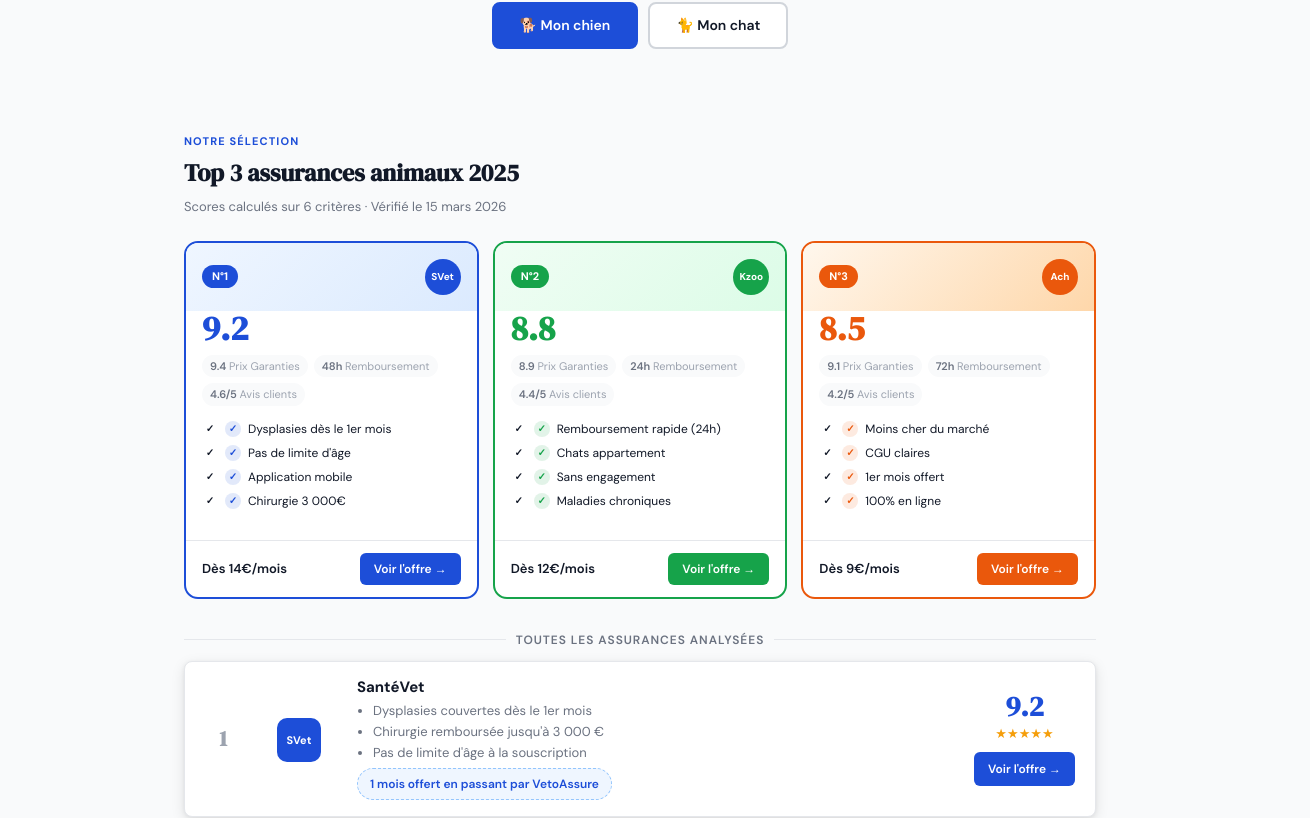
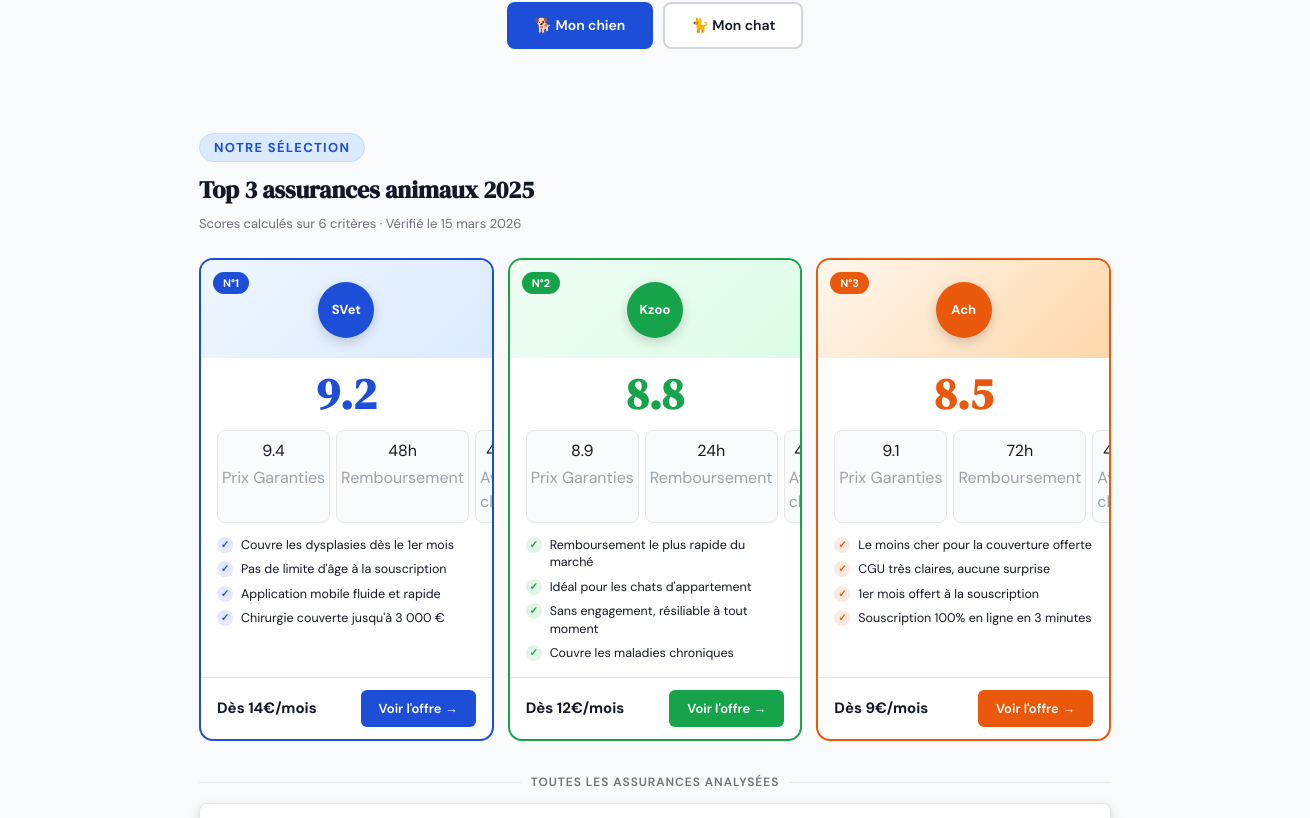
Before and after one commit to darkmana12/VetoAssure, a Next.js app: page / in a window 1280 px wide. Shown: the part 330-1148 px from the top of the page, 1310 px wide, since content can reach past the window. Built offline with nearby package versions, Linux system fonts and the light colour scheme.

Commit message:
style: UI tweaks - layout, why-grid, cover cards, FAQ content
Made-with: Cursor

```diff
--- a/app/globals.css
+++ b/app/globals.css
@@ -42,6 +42,14 @@ h1, h2, h3 {
   text-align: center;
   padding: 7px 16px;
   letter-spacing: 0.02em;
+  display: flex;
+  align-items: center;
+  justify-content: center;
+  gap: 0;
+}
+.trust-sep {
+  margin: 0 14px;
+  opacity: 0.6;
 }
 
 /* ---- NAV ---- */
@@ -183,18 +191,20 @@ h1, h2, h3 {
   transition: transform 0.2s ease;
 }
 
-.nav-dropdown:hover .nav-dropdown-trigger {
+.nav-dropdown:hover .nav-dropdown-trigger,
+.nav-dropdown.open .nav-dropdown-trigger {
   color: var(--blue) !important;
   -webkit-text-fill-color: var(--blue) !important;
 }
 
-.nav-dropdown:hover .nav-dropdown-trigger::after {
+.nav-dropdown:hover .nav-dropdown-trigger::after,
+.nav-dropdown.open .nav-dropdown-trigger::after {
   transform: scaleX(1);
 }
 
 .nav-dropdown-menu {
   position: absolute;
-  top: calc(100% + 12px);
+  top: calc(100% + 6px);
   left: 0;
   background: #fff;
   border: 1px solid var(--border);
@@ -208,7 +218,8 @@ h1, h2, h3 {
   z-index: 200;
 }
 
-.nav-dropdown:hover .nav-dropdown-menu {
+.nav-dropdown:hover .nav-dropdown-menu,
+.nav-dropdown.open .nav-dropdown-menu {
   opacity: 1;
   pointer-events: all;
   transform: translateY(0);
@@ -305,6 +316,10 @@ h1, h2, h3 {
 }
 
 /* ---- LAYOUT ---- */
+main {
+  margin-right: -30px;
+}
+
 .page-wrapper {
   max-width: 960px;
   margin: 0 auto;
@@ -411,12 +426,17 @@ h1, h2, h3 {
 
 /* ---- SECTION LABELS ---- */
 .section-label {
-  font-size: 11px;
+  font-size: 13px;
   font-weight: 700;
   text-transform: uppercase;
   letter-spacing: 0.1em;
   color: var(--blue);
-  margin-bottom: 6px;
+  margin-bottom: 10px;
+  display: inline-block;
+  background: var(--blue-light, #EFF6FF);
+  border: 1px solid #BFDBFE;
+  border-radius: 20px;
+  padding: 4px 14px;
 }
 
 .section-title {
@@ -453,16 +473,29 @@ h1, h2, h3 {
   border: 2px solid var(--border);
   overflow: hidden;
   background: #fff;
+  display: flex;
+  flex-direction: column;
+  text-decoration: none;
+  transition: transform 0.18s ease, box-shadow 0.18s ease;
+}
+
+.assurance-card:hover {
+  transform: translateY(-3px);
+  box-shadow: 0 12px 32px rgba(0,0,0,0.13);
 }
 
 .assurance-card-header {
-  padding: 16px;
+  padding: 14px 16px 20px;
   display: flex;
+  flex-direction: column;
   align-items: center;
-  justify-content: space-between;
+  position: relative;
 }
 
 .assurance-card-pill {
+  position: absolute;
+  top: 12px;
+  left: 12px;
   font-size: 11px;
   font-weight: 700;
   padding: 3px 10px;
@@ -470,72 +503,117 @@ h1, h2, h3 {
 }
 
 .assurance-card-logo {
-  width: 36px;
-  height: 36px;
+  width: 56px;
+  height: 56px;
   border-radius: 50%;
   display: flex;
   align-items: center;
   justify-content: center;
-  font-size: 10px;
+  font-size: 13px;
   font-weight: 700;
   color: #fff;
+  margin-top: 8px;
+  box-shadow: 0 4px 12px rgba(0,0,0,0.18);
 }
 
 .assurance-card-body {
-  padding: 0 16px 16px;
+  padding: 14px 16px 0;
+  flex: 1;
+  display: flex;
+  flex-direction: column;
+}
+
+.assurance-card-name {
+  font-size: 20px;
+  font-weight: 700;
+  color: var(--text);
+  text-align: center;
+  margin-bottom: 4px;
+}
+
+.assurance-card-tagline {
+  font-size: 12px;
+  color: var(--text-2);
+  text-align: center;
+  line-height: 1.4;
+  margin-bottom: 12px;
 }
 
 .assurance-card-score {
   font-family: var(--font-dm-serif), serif;
-  font-size: 34px;
+  font-size: 44px;
   font-weight: 700;
   line-height: 1;
-  margin-bottom: 10px;
+  text-align: center;
+  margin-bottom: 14px;
+}
+
+.assurance-card-score-denom {
+  font-size: 18px;
+  font-weight: 400;
+  opacity: 0.6;
 }
 
 .assurance-card-facts {
   display: flex;
   gap: 6px;
-  flex-wrap: wrap;
   margin-bottom: 14px;
 }
 
 .assurance-card-fact {
-  font-size: 11px;
-  font-weight: 600;
-  padding: 3px 8px;
-  border-radius: 20px;
+  flex: 1;
+  display: flex;
+  flex-direction: column;
+  align-items: center;
+  gap: 3px;
+  padding: 8px 4px;
+  border-radius: 8px;
   background: var(--bg);
-  color: var(--text-2);
+  border: 1px solid var(--border);
+}
+
+.assurance-card-fact-value {
+  font-size: 14px;
+  font-weight: 700;
+  color: var(--text);
+}
+
+.assurance-card-fact-label {
+  font-size: 10px;
+  color: var(--text-3);
+  text-align: center;
+  line-height: 1.3;
 }
 
 .assurance-card-checks {
   list-style: none;
   display: flex;
   flex-direction: column;
-  gap: 6px;
+  gap: 7px;
   margin-bottom: 14px;
+  flex: 1;
 }
 
 .assurance-card-check {
   display: flex;
-  align-items: center;
-  gap: 7px;
-  font-size: 12px;
+  align-items: flex-start;
+  gap: 8px;
+  font-size: 12.5px;
   color: var(--text);
+  line-height: 1.4;
 }
 
-.assurance-card-check::before {
-  content: '✓';
-  width: 16px;
-  height: 16px;
+.assurance-card-check-icon {
+  width: 18px;
+  height: 18px;
   border-radius: 50%;
-  display: flex;
+  display: inline-flex;
   align-items: center;
   justify-content: center;
   font-size: 10px;
   font-weight: 700;
   flex-shrink: 0;
+  margin-top: 1px;
 }
 
 .assurance-card-footer {
@@ -544,18 +622,25 @@ h1, h2, h3 {
   align-items: center;
   justify-content: space-between;
   border-top: 1px solid var(--border);
+  margin-top: auto;
 }
 
 .assurance-card-price {
-  font-size: 13px;
-  font-weight: 600;
+  font-size: 15px;
+  font-weight: 700;
   color: var(--text);
 }
 
+.assurance-card-price-note {
+  font-size: 11px;
+  color: var(--text-3);
+  margin-top: 2px;
+}
+
 .assurance-card-btn {
-  font-size: 12px;
+  font-size: 13px;
   font-weight: 600;
-  padding: 7px 14px;
+  padding: 9px 18px;
   border-radius: 6px;
   color: #fff;
   text-decoration: none;
@@ -592,7 +677,7 @@ h1, h2, h3 {
   display: grid;
   grid-template-columns: 36px 80px 1fr auto;
   gap: 18px;
-  align-items: center;
+  align-items: stretch;
   padding: 16px 20px;
   background: #fff;
   border: 1px solid var(--border);
@@ -635,10 +720,12 @@ h1, h2, h3 {
   flex-direction: column;
   gap: 6px;
   min-width: 0;
+  flex: 1;
+  padding-bottom: 6px;
 }
 
 .list-card-name {
-  font-size: 15px;
+  font-size: 22px;
   font-weight: 700;
   color: var(--text);
   line-height: 1.2;
@@ -662,40 +749,43 @@ h1, h2, h3 {
   display: inline-flex;
   align-items: center;
   gap: 6px;
-  font-size: 12px;
+  font-size: 13.5px;
   font-weight: 600;
-  border-style: dashed;
+  border-style: solid;
   border-width: 1.5px;
   border-radius: 20px;
-  padding: 6px 12px;
+  padding: 6px 14px;
   width: fit-content;
+  margin-left: 40px;
+  margin-top: auto;
 }
 
 .list-card-cta {
   display: flex;
   flex-direction: column;
   align-items: center;
+  justify-content: center;
   gap: 4px;
   min-width: 100px;
 }
 
 .list-card-score-big {
   font-family: var(--font-dm-serif), serif;
-  font-size: 28px;
+  font-size: 40px;
   font-weight: 700;
   line-height: 1;
 }
 
 .list-card-stars {
-  font-size: 13px;
+  font-size: 18px;
   color: #F59E0B;
   margin-bottom: 4px;
 }
 
 .list-card-btn {
-  font-size: 12px;
+  font-size: 15px;
   font-weight: 600;
-  padding: 8px 14px;
+  padding: 10px 18px;
   border-radius: 6px;
   color: #fff;
   pointer-events: none;
@@ -707,7 +797,7 @@ h1, h2, h3 {
 /* ---- RACE GRID ---- */
 .race-grid {
   display: grid;
-  grid-template-columns: repeat(auto-fill, minmax(140px, 1fr));
+  grid-template-columns: repeat(4, 1fr);
   gap: 10px;
   margin-bottom: 14px;
 }
@@ -752,7 +842,7 @@ h1, h2, h3 {
 .see-all-link {
   display: inline-block;
   margin-top: 14px;
-  font-size: 13px;
+  font-size: 16px;
   font-weight: 600;
   color: var(--blue);
   text-decoration: none;
@@ -797,8 +887,8 @@ h1, h2, h3 {
 }
 
 .stat-card-label {
-  font-size: 11px;
-  color: var(--text-2);
+  font-size: 13px;
+  color: var(--text);
   line-height: 1.5;
 }
 
@@ -818,13 +908,23 @@ h1, h2, h3 {
   display: grid;
   grid-template-columns: 1fr 1fr;
   gap: 24px;
-  align-items: start;
+  align-items: stretch;
+  padding-top: 20px;
+  padding-bottom: 20px;
 }
 
 .why-cards {
   display: flex;
   flex-direction: column;
   gap: 12px;
+  height: 100%;
+  margin-left: 28px;
+  padding-top: 14px;
+  padding-bottom: 14px;
+}
+
+.why-cards .why-card {
+  flex: 1;
 }
 
 .why-card {
@@ -832,34 +932,43 @@ h1, h2, h3 {
   border: 1px solid var(--border);
   border-radius: var(--radius-sm);
   box-shadow: 0 2px 6px rgba(0,0,0,0.06);
-  padding: 14px;
+  padding: 18px 16px;
   display: flex;
   align-items: flex-start;
-  gap: 12px;
+  gap: 14px;
 }
 
 .why-card-icon {
-  width: 34px;
-  height: 34px;
+  width: 42px;
+  height: 42px;
   border-radius: var(--radius-sm);
   display: flex;
   align-items: center;
   justify-content: center;
-  font-size: 16px;
+  font-size: 20px;
   flex-shrink: 0;
 }
 
+.why-card-content {
+  flex: 1;
+  display: flex;
+  flex-direction: column;
+  justify-content: center;
+}
+
 .why-card-title {
-  font-size: 13px;
+  font-size: 16px;
   font-weight: 600;
   color: var(--text);
-  margin-bottom: 4px;
+  margin-bottom: 6px;
 }
 
 .why-card-desc {
-  font-size: 12px;
+  font-size: 14px;
   color: var(--text-2);
-  line-height: 1.55;
+  line-height: 1.6;
+  margin-top: 9px;
+  margin-bottom: 9px;
 }
 
 /* ---- COVERS GRID ---- */
@@ -897,7 +1006,7 @@ h1, h2, h3 {
 }
 
 .cover-card-title {
-  font-size: 13px;
+  font-size: 16px;
   font-weight: 600;
   color: var(--text);
 }
@@ -911,7 +1020,7 @@ h1, h2, h3 {
 }
 
 .cover-card-list li {
-  font-size: 12px;
+  font-size: 14px;
   color: var(--text-2);
   display: flex;
   align-items: center;
--- a/app/page.tsx
+++ b/app/page.tsx
@@ -19,19 +19,21 @@ const TOP3 = [
     color: '#1D4ED8',
     gradientFrom: '#EFF6FF',
     gradientTo: '#DBEAFE',
+    tagline: 'Meilleur rapport qualité / garanties',
     score: 9.2,
     facts: [
-      { label: 'Prix Garanties', value: '9.4' },
+      { label: 'Prix\u00a0Garanties', value: '9.4' },
       { label: 'Remboursement', value: '48h' },
       { label: 'Avis clients', value: '4.6/5' },
     ],
     checks: [
-      'Dysplasies dès le 1er mois',
-      "Pas de limite d'âge",
-      'Application mobile',
-      'Chirurgie 3 000€',
+      'Couvre les dysplasies dès le 1er mois',
+      "Pas de limite d'âge à la souscription",
+      'Application mobile fluide et rapide',
+      'Chirurgie couverte jusqu\'à 3\u00a0000\u00a0€',
     ],
     price: '14€',
+    priceNote: 'Devis en 2 min',
     href: '/avis/santeVet',
   },
   {
@@ -41,19 +43,21 @@ const TOP3 = [
     color: '#16A34A',
     gradientFrom: '#F0FDF4',
     gradientTo: '#DCFCE7',
+    tagline: 'Remboursement le plus rapide (24h)',
     score: 8.8,
     facts: [
-      { label: 'Prix Garanties', value: '8.9' },
+      { label: 'Prix\u00a0Garanties', value: '8.9' },
       { label: 'Remboursement', value: '24h' },
       { label: 'Avis clients', value: '4.4/5' },
     ],
     checks: [
-      'Remboursement rapide (24h)',
-      'Chats appartement',
-      'Sans engagement',
-      'Maladies chroniques',
+      'Remboursement le plus rapide du marché',
+      'Idéal pour les chats d\'appartement',
+      'Sans engagement, résiliable à tout moment',
+      'Couvre les maladies chroniques',
     ],
     price: '12€',
+    priceNote: 'Sans engagement',
     href: '/avis/kozoo',
   },
   {
@@ -63,19 +67,21 @@ const TOP3 = [
     color: '#EA580C',
     gradientFrom: '#FFF7ED',
     gradientTo: '#FED7AA',
+    tagline: 'Le meilleur prix du marché',
     score: 8.5,
     facts: [
-      { label: 'Prix Garanties', value: '9.1' },
+      { label: 'Prix\u00a0Garanties', value: '9.1' },
       { label: 'Remboursement', value: '72h' },
       { label: 'Avis clients', value: '4.2/5' },
     ],
     checks: [
-      'Moins cher du marché',
-      'CGU claires',
-      '1er mois offert',
-      '100% en ligne',
+      'Le moins cher pour la couverture offerte',
+      'CGU très claires, aucune surprise',
+      '1er mois offert à la souscription',
+      'Souscription 100% en ligne en 3 minutes',
     ],
     price: '9€',
+    priceNote: '1er mois offert',
     href: '/avis/acheel',
   },
 ]
@@ -330,7 +336,7 @@ export default function HomePage() {
         <h2 className="section-title">Faut-il vraiment souscrire une assurance pour son animal ?</h2>
 
         <div className="why-grid">
-          <div style={{ display: 'flex', flexDirection: 'column', gap: 16 }}>
+          <div style={{ display: 'flex', flexDirection: 'column', gap: 16, paddingTop: 14, paddingBottom: 14, justifyContent: 'space-between', height: '100%' }}>
             <p className="seo-text" style={{ marginTop: 0 }}>
               La question revient souvent :{' '}
               <strong>est-ce vraiment utile d&apos;assurer son chien ou son chat ?</strong> La réponse
@@ -357,7 +363,7 @@ export default function HomePage() {
           <div className="why-cards">
             <div className="why-card">
               <div className="why-card-icon" style={{ background: '#DBEAFE' }}>🏥</div>
-              <div>
+              <div className="why-card-content">
                 <div className="why-card-title">Soins imprévus couverts</div>
                 <div className="why-card-desc">
                   Accidents, maladies soudaines, hospitalisations — les dépenses non planifiées sont
@@ -367,7 +373,7 @@ export default function HomePage() {
             </div>
             <div className="why-card">
               <div className="why-card-icon" style={{ background: '#DCFCE7' }}>💊</div>
-              <div>
+              <div className="why-card-content">
                 <div className="why-card-title">Maladies chroniques</div>
                 <div className="why-card-desc">
                   Diabète, insuffisance rénale, maladies de peau — certaines assurances couvrent les
@@ -377,7 +383,7 @@ export default function HomePage() {
             </div>
             <div className="why-card">
               <div className="why-card-icon" style={{ background: '#FEF3C7' }}>🧬</div>
-              <div>
+              <div className="why-card-content">
                 <div className="why-card-title">Prédispositions raciales</div>
                 <div className="why-card-desc">
                   Certaines races sont plus exposées. S&apos;assurer tôt évite les refus pour maladie
--- a/components/FaqAccordion.tsx
+++ b/components/FaqAccordion.tsx
@@ -9,11 +9,11 @@ const FAQ_ITEMS = [
   },
   {
     q: "Quel est le prix moyen d'une assurance chien ?",
-    a: 'Entre 20 € et 50 € par mois selon la race, l\'âge et la formule choisie.',
+    a: 'Entre 15 € et 55 € par mois selon la race, l\'âge et la formule choisie.',
   },
   {
     q: 'À quel âge souscrire une assurance pour son animal ?',
-    a: "Le plus tôt possible — idéalement dès 8 semaines. Plus vous souscrivez jeune, moins le risque de refus pour maladie préexistante.",
+    a: "Le plus tôt possible — idéalement dès 8 semaines. Plus vous souscrivez jeune, moins il y aura de risque de refus pour maladie préexistante.",
   },
   {
     q: "Qu'est-ce que le délai de carence ?",
```
